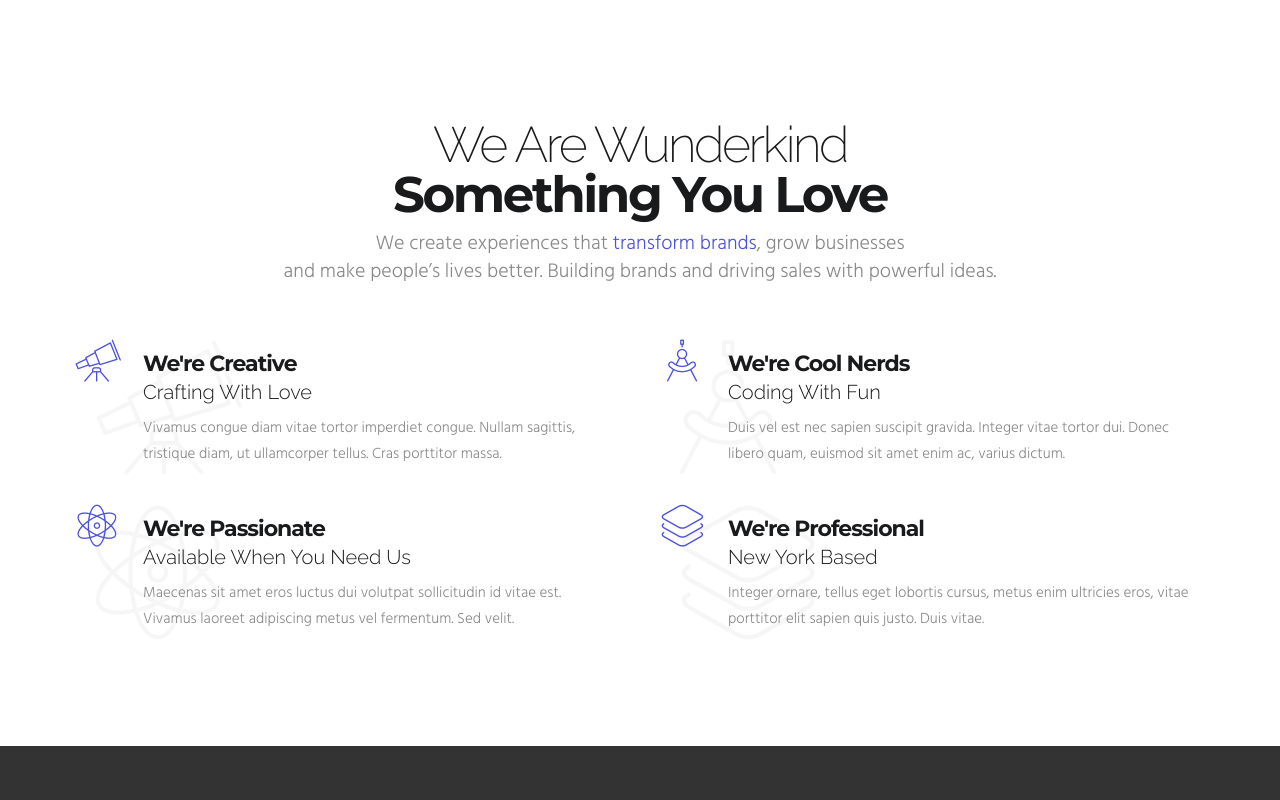
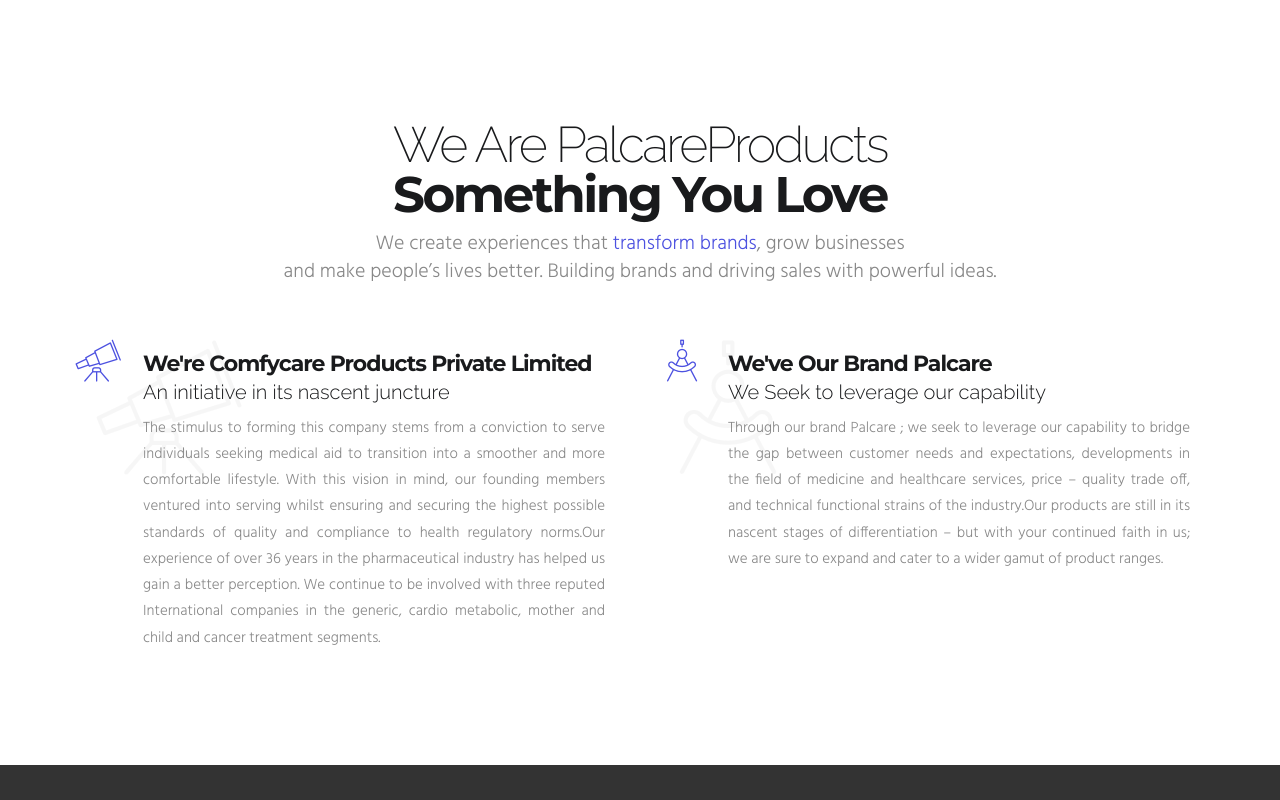
Before and after one commit to akashrajendran03/palcare, a plain HTML site: page index.html in a window 1280 px wide. Shown: the part 800-1600 px from the top of the page. Drawn offline with Linux system fonts and the light colour scheme; files whose address does not match are found by name.

Commit message:
About Added

```diff
--- a/css/theme.css
+++ b/css/theme.css
@@ -841,9 +841,11 @@ fieldset[disabled] .btn-primary.active, fieldset[disabled] .btn-primary.focus, f
     text-align: left;
     margin: 14px 0;
     padding: 0 20px;
+
 }
 .feature-left p {
     padding-right: 15px;
+    text-align: justify;
 }
 .feature-left i {
     display: table-cell;
--- a/index.html
+++ b/index.html
@@ -69,7 +69,7 @@
                     <div class="container">
                         <div class="row">
                             <div class="appear text-center">
-                                <h1>We Are Wunderkind<br><strong>Something You Love</strong></h1>
+                                <h1>We Are PalcareProducts<br><strong>Something You Love</strong></h1>
                                 <p class="lead mb40">We are digital agency that loves crafting beautiful websites with great functionality.</p>
                                 <a href="#about" class="btn btn-lg btn-primary btn-scroll">We're Creative</a>
                             </div>
@@ -85,7 +85,7 @@
                     <div class="container">
                         <div class="row">
                             <div class="appear text-center">
-                                <h1>We Are Wunderkind<br><strong>We Make Brands Shine</strong></h1>
+                                <h1>We Are PalcareProducts<br><strong>We Make Brands Shine</strong></h1>
                                 <p class="lead mb40">We do innovation, creativity, effectiveness and all that with love.</p>
                                 <a href="#about" class="btn btn-lg btn-primary btn-scroll">What we do</a>
                             </div>
@@ -103,7 +103,7 @@
                 <div class="row">
 
                     <div class="col-md-12 text-center pb20">
-                        <h2>We Are Wunderkind<br><strong>Something You Love</strong></h2>
+                        <h2>We Are PalcareProducts<br><strong>Something You Love</strong></h2>
                         <p class="lead">We create experiences that <span class="color">transform brands</span>, grow businesses<br>and make people’s lives better. Building brands and driving sales with powerful ideas.</p>
                     </div>
 
@@ -111,34 +111,21 @@
                         <i class="icon-telescope size-3x color"></i>
                         <i class="icon-telescope back-icon"></i>
                         <div class="feature-left-content">
-                            <h4><strong>We're Creative</strong><br>Crafting With Love</h4>
-                            <p>Vivamus congue diam vitae tortor imperdiet congue. Nullam sagittis, tristique diam, ut ullamcorper tellus. Cras porttitor massa.</p>
+                            <h4><strong>We're Comfycare Products Private Limited</strong><br>An initiative in its nascent juncture</h4>
+                            <p>The stimulus to forming this company stems from a conviction to serve individuals seeking medical aid to transition into a smoother and more comfortable lifestyle. With this vision in mind, our founding members ventured into serving whilst ensuring and securing the highest possible standards of quality and compliance to health regulatory norms.Our experience of over 36 years in the pharmaceutical industry has helped us gain a better perception. We continue to be involved with three reputed International companies in the generic, cardio metabolic, mother and child and cancer treatment segments.</p>
                         </div>
                     </div>
+
                     <div class="col-sm-6 feature-left">
                         <i class="icon-circle-compass size-3x color"></i>
                         <i class="icon-circle-compass back-icon"></i>
                         <div class="feature-left-content">
-                            <h4><strong>We're Cool Nerds</strong><br>Coding With Fun</h4>
-                            <p>Duis vel est nec sapien suscipit gravida. Integer vitae tortor dui. Donec libero quam, euismod sit amet enim ac, varius dictum.</p>
+                            <h4><strong>We've Our Brand Palcare</strong><br>We Seek to leverage our capability</h4>
+                            <p>Through our brand Palcare ; we seek to leverage our capability to bridge the gap between customer needs and expectations, developments in the field of medicine and healthcare services, price – quality trade off, and technical functional strains of the industry.Our products are still in its nascent stages of differentiation – but with your continued faith in us; we are sure to expand and cater to a wider gamut of product ranges.</p>
                         </div>
                     </div>
-                    <div class="col-sm-6 feature-left">
-                        <i class="icon-genius size-3x color"></i>
-                        <i class="icon-genius back-icon"></i>
-                        <div class="feature-left-content">
-                            <h4><strong>We're Passionate</strong><br>Available When You Need Us</h4>
-                            <p>Maecenas sit amet eros luctus dui volutpat sollicitudin id vitae est. Vivamus laoreet adipiscing metus vel fermentum. Sed velit.</p>
-                        </div>
-                    </div>
-                    <div class="col-sm-6 feature-left">
-                        <i class="icon-layers size-3x color"></i>
-                        <i class="icon-layers back-icon"></i>
-                        <div class="feature-left-content">
-                            <h4><strong>We're Professional</strong><br>New York Based</h4>
-                            <p>Integer ornare, tellus eget lobortis cursus, metus enim ultricies eros, vitae porttitor elit sapien quis justo. Duis vitae.</p>
-                        </div>
-                    </div>
+
+
 
                 </div>
             </div>
@@ -436,7 +423,7 @@
                                         A Perfect Design is <strong>Passion, Dedication,</strong><br>and a lots of Coffee
                                     <i class="vossen-quote color"></i>
                                 </h2>
-                                <p class="label label-primary">Wunderkind Team</p>
+                                <p class="label label-primary">PalcareProducts Team</p>
                             </div>
                             <div>
                                 <h2>
@@ -537,7 +524,7 @@
 
                     <div class="col-md-12 text-center">
                         <h2>Ready to <span class="bold">Kickstart</span> Your Project</h2>
-                        <p class="lead">Use Wunderkind to build <span class="color">amazing</span> new website</p>
+                        <p class="lead">Use PalcareProducts to build <span class="color">amazing</span> new website</p>
                         <a href="http://themeforest.net/user/vossendesign/portfolio?ref=VossenDesign" target="_blank" class="btn btn-md btn-primary btn-appear mt30"><span>Purchase Now <i class="ion-checkmark"></i></span></a>
                     </div>
 
@@ -574,7 +561,7 @@
                                 <a href="project-slides.html">
                                     <div class="portfolio-item">
                                         <div class="item-caption">
-                                            <h4>Wunderkind</h4>
+                                            <h4>PalcareProducts</h4>
                                             <p>Branding</p>
                                         </div>
                                         <div class="item-image">
```
Also changed, not shown: img/assets/logod.png (renamed from img/assets/logo-dark.png), img/assets/logol.png (renamed from img/assets/logo-light.png).
